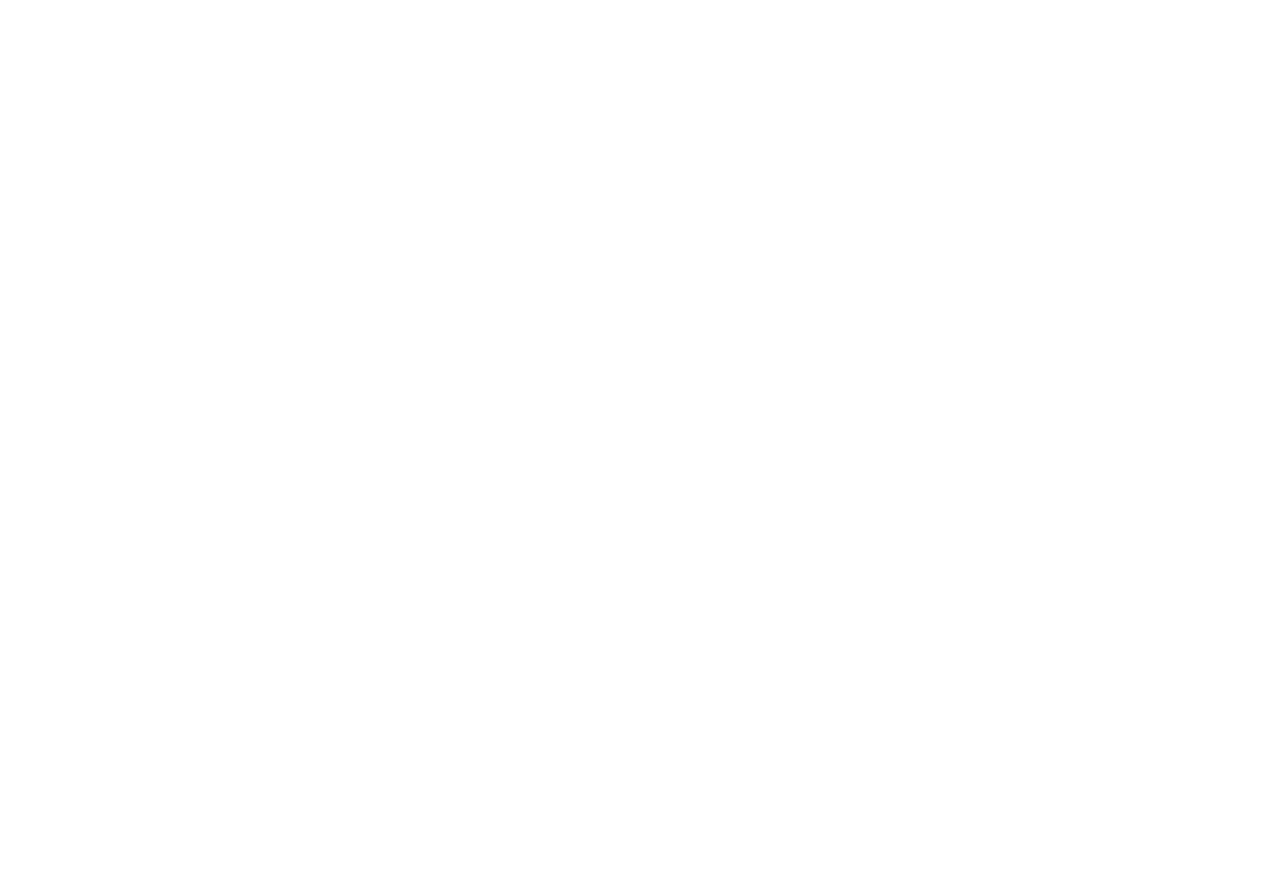
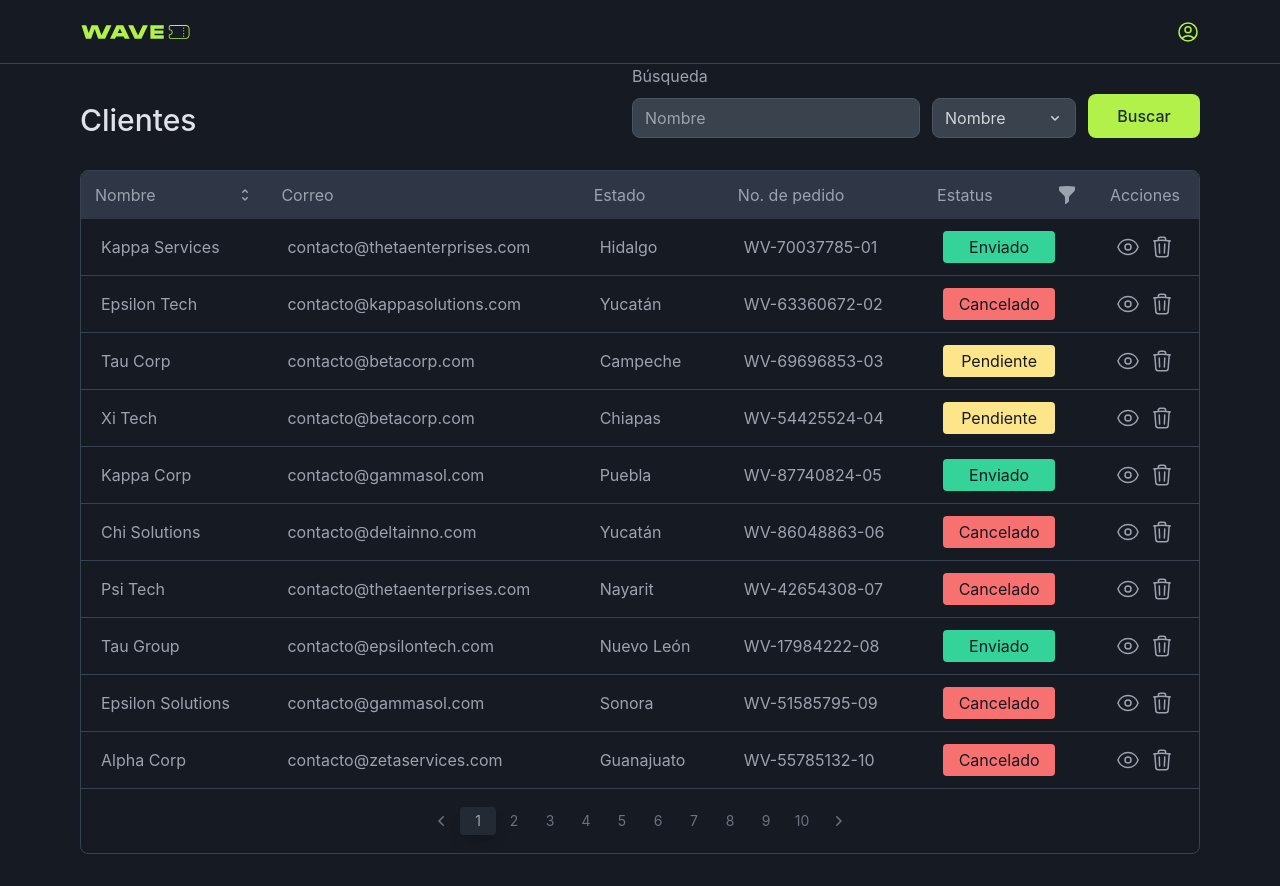
Before and after one commit to oscaradluna/code-challenge, a React (Create React App) app: page / in a window 1280 px wide. Before the commit the page ends 800 px from the top, so only its background shows below. Built offline with nearby package versions, Linux system fonts and the light colour scheme.

Commit message:
App view

```diff
--- a/src/App.tsx
+++ b/src/App.tsx
@@ -1,10 +1,183 @@
 // src\App.tsx
 
+import { useState } from 'react';
+
+import { Logo } from './assets/logo';
+import { Avatar } from './components/avatar/Avatar';
+import { Input } from './components/input/Input';
+import { Select } from './components/select/Select';
+import { Button } from './components/button/Button';
+import { Table } from './components/table/Table';
+import { Modal } from './components/modal/Modal';
+
+import { SelectOptionsProps } from './interfaces/SelectProps';
+import { TableDataProps, TableColumnProps } from "./interfaces/TableProps";
+import { ModalFieldsProps } from './interfaces/ModalProps';
+
+import { getModalFields } from './utils/getModalFields';
 import './index.css';
 
+import data from './data/clients.json';
+
+type FieldType = "id" | "name" | "email" | "state" | "order_number" | "status";
+
+const columns: TableColumnProps[] = [
+  {
+    name: "Nombre",
+    value: "name",
+    sortType: "alphabet"
+  },
+  {
+    name: "Correo",
+    value: "email"
+  },
+  {
+    name: "Estado",
+    value: "state"
+  },
+  {
+    name: "No. de pedido",
+    value: "order_number"
+  },
+  {
+    name: "Estatus",
+    value: "status",
+    sortType: "status",
+    statusColor: {
+      "Pendiente": "warning",
+      "Enviado": "success",
+      "Cancelado": "danger"
+    },
+    statusPriority: {
+      "Pendiente": 1,
+      "Enviado": 2,
+      "Cancelado": 3
+    }
+  }
+];
+
+const searchColumns: SelectOptionsProps[] = [
+  {
+    value: "name",
+    label: "Nombre"
+  },
+  {
+    value: "email",
+    label: "Correo"
+  },
+  {
+    value: "state",
+    label: "Estado"
+  },
+  {
+    value: "order_number",
+    label: "No. pedido"
+  }
+];
+
 function App() {
+  const [searchTerm, setSearchTerm] = useState('');
+  const [selectedField, setSelectedField] = useState<FieldType>('name');
+
+  const [filteredData, setFilteredData] = useState<TableDataProps[]>(data);
+
+  const [isModalOpen, setIsModalOpen] = useState(false);
+  const [modalFields, setModalFields] = useState<ModalFieldsProps[]>([]);
+
+  const search = () => {
+    const filtered = data.filter((item) => {
+      return item[selectedField]?.toString()
+        .toLowerCase()
+        .includes(searchTerm.toLocaleLowerCase())
+    });
+
+    setFilteredData(filtered);
+  };
+
+  const isValidFieldType = (value: string): value is FieldType => {
+    const fieldTypeValues = ["id", "name", "email", "state", "order_number", "status"];
+
+    return fieldTypeValues.includes(value);
+  }
+
+  const handleSelectedField = (field: string) => {
+    if (isValidFieldType(field)) {
+      setSelectedField(field);
+    }
+  }
+
+  const handleView = (id: number) => {
+    const row = filteredData.find(item => item.id === id);
+
+    if (row) {
+      setModalFields(getModalFields(row));
+      setIsModalOpen(true);
+    }
+  }
+
+  const handleDelete = (id: number) => {
+    const newFilteredData = filteredData.filter(item => item.id !== id);
+
+    setFilteredData(newFilteredData);
+  }
+
+  const searchPlaceholder = searchColumns
+    .find(column => column.value === selectedField)
+    ?.label;
+
   return (
-    <div></div>
+    <div className="app">
+      <div className="app__navbar">
+          <Logo
+            pathClassName="fill-primary"
+          />
+
+          <Avatar />
+      </div>
+
+      <div className='app__header'>
+        <span
+          className='app__header-title'
+        >Clientes</span>
+
+        <div className="app__header-filters">
+          <Input
+            id="search"
+            label="Búsqueda"
+            placeholder={searchPlaceholder}
+            onChange={(e) => setSearchTerm(e.target.value)}
+          />
+
+          <Select
+            options={searchColumns}
+            value={selectedField}
+            onChange={(field) => handleSelectedField(field)}
+          />
+
+          <Button
+            primary
+            label="Buscar"
+            onClick={() => search()}
+          />
+        </div>
+      </div>
+
+      <Table
+        columns={columns}
+        data={filteredData}
+        perPage={10}
+        onView={(id) => handleView(id)}
+        onDelete={(id) => handleDelete(id)}
+      />
+
+      {isModalOpen && (
+        <Modal
+          title="Detalles de la orden"
+          fields={modalFields}
+          onClose={() => setIsModalOpen(false)}
+        />
+      )}
+    </div>
   );
 }
 
--- a/src/assets/logo.tsx
+++ b/src/assets/logo.tsx
@@ -6,8 +6,8 @@
 
 export const Logo: React.FC<LogoProps> = ({pathClassName}) => (
     <svg
-        width="694"
-        height="89"
+        width="110"
+        height="14"
         viewBox="0 0 694 89"
         fill="none"
         xmlns="http://www.w3.org/2000/svg"
--- a/src/components/table/Table.tsx
+++ b/src/components/table/Table.tsx
@@ -65,6 +65,7 @@
 
   useEffect(() => {
     setFilteredData(data);
+    setCurrentPage(1);
   }, [data])
 
   useEffect(() => {
@@ -143,7 +144,7 @@
 
   return (
     <div className="table">
-      <table>
+      <table className="w-full">
         <thead className="bg-grey gap-6">
           <tr>
             {columns.map((column) => (
--- a/src/index.css
+++ b/src/index.css
@@ -58,42 +58,10 @@
     @apply hover:shadow-lg hover:border-dark;
   }
 
-  /* Pagination styles */
-  .pagination {
-    @apply flex justify-center my-3.5;
-  }
-
-  .pagination__button {
-    @apply flex items-center justify-center;
-    @apply w-9 h-7 px-1 py-2 gap-2.5 rounded;
-    @apply transition-all duration-500 hover:bg-light hover:shadow-lg;
-  }
-
-  .pagination__control {
-    @apply disabled:hover:bg-transparent disabled:hover:shadow-none;
-  }
-
-  .pagination__icon {
-    @apply fill-inactive group-hover:fill-active group-disabled:group-hover:fill-inactive;
-    @apply transition-all duration-500;
-  }
-
-  .pagination__page {
-    @apply text-sm font-normal text-inactive;
-  }
-
-  .pagination__page--active {
-    @apply bg-dark text-active shadow-lg disabled:hover:bg-dark;
-  }
-
-  .pagination__page--inactive {
-    @apply text-inactive hover:text-active;
-  }
-
   /* Modal styles */
   .modal {
     @apply flex items-center justify-center;
-    @apply fixed inset-0 bg-black bg-opacity-15;
+    @apply fixed inset-0 bg-black bg-opacity-15 backdrop-blur-sm;
   }
 
   .modal__container {
@@ -133,6 +101,38 @@
 
   .modal__bottom {
     @apply mt-5 flex justify-end;
+  }
+
+  /* Pagination styles */
+  .pagination {
+    @apply flex justify-center my-3.5;
+  }
+
+  .pagination__button {
+    @apply flex items-center justify-center;
+    @apply w-9 h-7 px-1 py-2 gap-2.5 rounded;
+    @apply transition-all duration-500 hover:bg-light hover:shadow-lg;
+  }
+
+  .pagination__control {
+    @apply disabled:hover:bg-transparent disabled:hover:shadow-none;
+  }
+
+  .pagination__icon {
+    @apply fill-inactive group-hover:fill-active group-disabled:group-hover:fill-inactive;
+    @apply transition-all duration-500;
+  }
+
+  .pagination__page {
+    @apply text-sm font-normal text-inactive;
+  }
+
+  .pagination__page--active {
+    @apply bg-dark text-active shadow-lg disabled:hover:bg-dark;
+  }
+
+  .pagination__page--inactive {
+    @apply text-inactive hover:text-active;
   }
 
   /* Select styles */
@@ -209,4 +209,29 @@
   .table__pagination {
     @apply w-full h-16 flex items-center justify-center;
   }
+
+  /* App styles */
+  .app {
+    @apply w-screen min-h-screen pt-16 pb-8 px-20 bg-backstory;
+    @apply flex flex-col items-center justify-center;
+  }
+
+  .app__navbar {
+    @apply fixed inset-0 w-screen h-16 px-20 bg-backstory;
+    @apply border-b border-solid border-dark;
+    @apply flex items-center justify-between;
+  }
+
+  .app__header {
+    @apply w-full mb-8;
+    @apply flex items-end justify-between;
+  }
+
+  .app__header-title {
+    @apply text-3xl font-medium text-cream;
+  }
+
+  .app__header-filters {
+    @apply flex items-end gap-3;
+  }
 }
--- a/tailwind.config.js
+++ b/tailwind.config.js
@@ -19,7 +19,8 @@
         silver: '#9CA3AF',
         light: '#D1D5DB',
         soft: '#F0F1F5',
-        fair: '#F3F4F6'
+        fair: '#F3F4F6',
+        cream: '#E0E2EB'
       },
       backgroundColor: {
         primary: '#B1F149',
```
